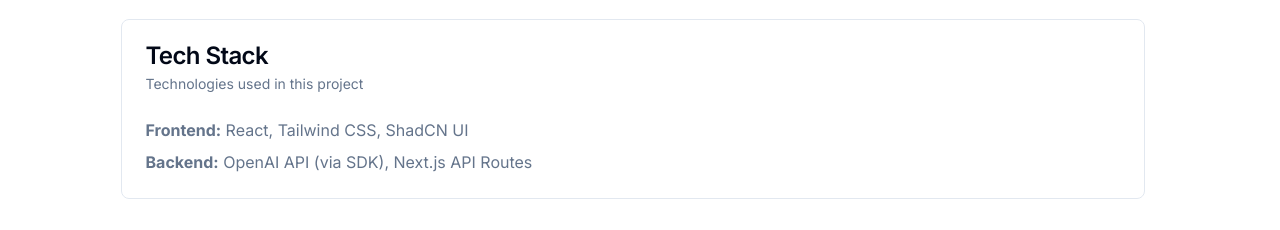
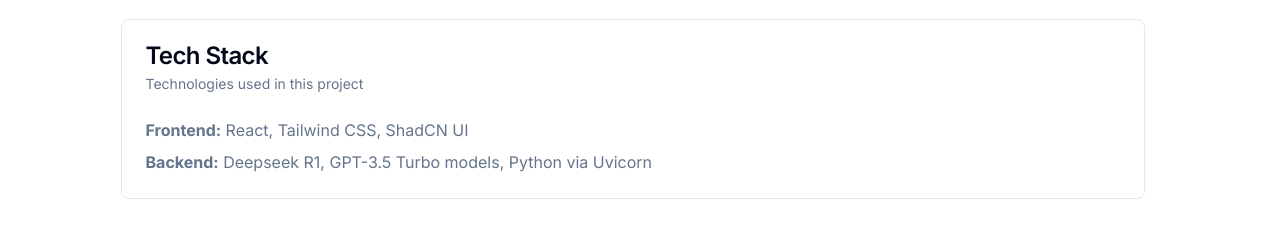
Before and after one commit to chinni-d/Multi_Model_AI_Chatbot, a Next.js app: page /about in a window 1280 px wide. Shown: the part 1137-1367 px from the top of the page. Built offline with nearby package versions, Linux system fonts and the light colour scheme; no server answers.

Commit message:
tech added to backend

```diff
--- a/app/about/page.tsx
+++ b/app/about/page.tsx
@@ -139,8 +139,7 @@ export default function AboutPage() {
                 <strong>Frontend:</strong> React, Tailwind CSS, ShadCN UI
               </div>
               <div>
-                <strong>Backend:</strong> OpenAI API (via SDK), Next.js API
-                Routes
+                <strong>Backend:</strong> Deepseek R1, GPT-3.5 Turbo models, Python via Uvicorn
               </div>
             </CardContent>
           </Card>
```
